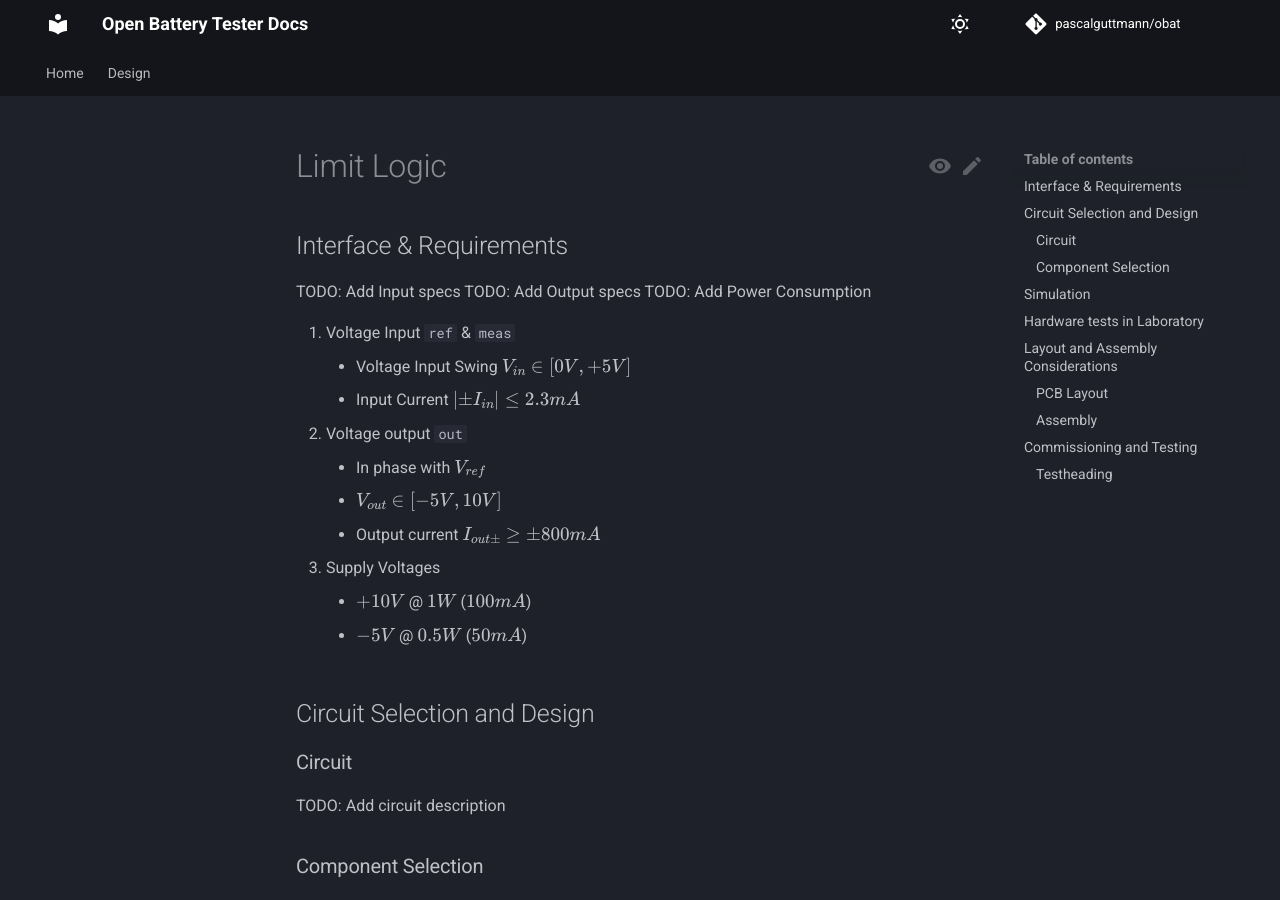
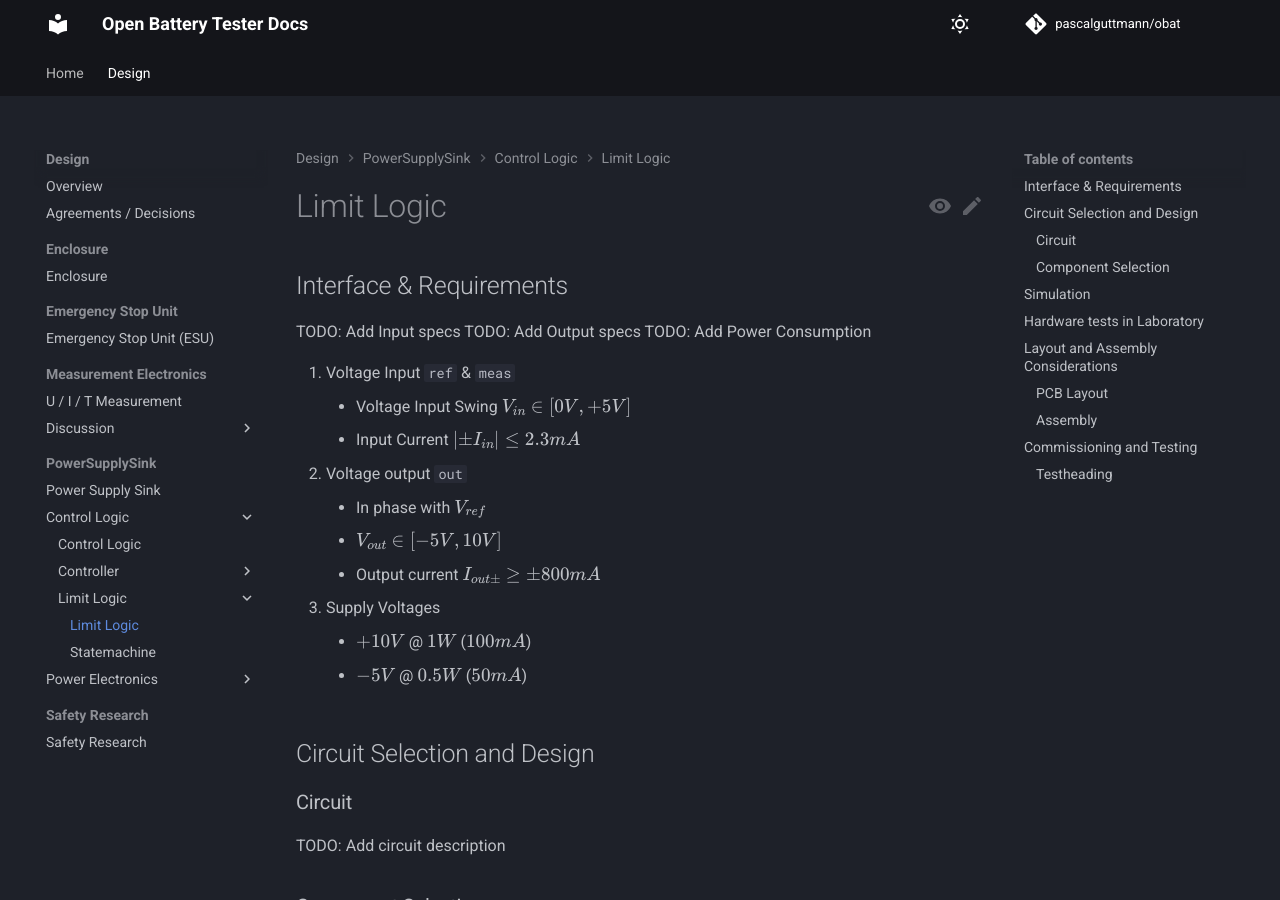
Before and after one commit to pascalguttmann/obat, an MkDocs documentation site: the page built from docs/design/pss/control-logic/limit-logic/limit-logic.md, in a window 1280 px wide and 900 px high. Built offline with MkDocs 1.6.1 and Material for MkDocs 9.7.7, drawn with Linux system fonts in a browser that asks for light colours; comment, search, counter and statistics services are not loaded; some of the changed text lies outside the part shown.

Commit message:
add limit-logic files to mkdocs config

```diff
--- a/mkdocs.yml
+++ b/mkdocs.yml
@@ -28,6 +28,9 @@ nav:
           - design/pss/control-logic/control/control.md
           - Controller Design:
             - design/pss/control-logic/control/controller-design/controller-design.md
+        - Limit Logic:
+          - design/pss/control-logic/limit-logic/limit-logic.md
+          - design/pss/control-logic/limit-logic/statemachine.md
       - Power Electronics:
         - design/pss/power-electronics/power-electronics.md
         - Output Stage:
```
Also changed, not shown: docs/design/pss/control-logic/limit-logic/statemachine.md (added, +1 -0 lines).
